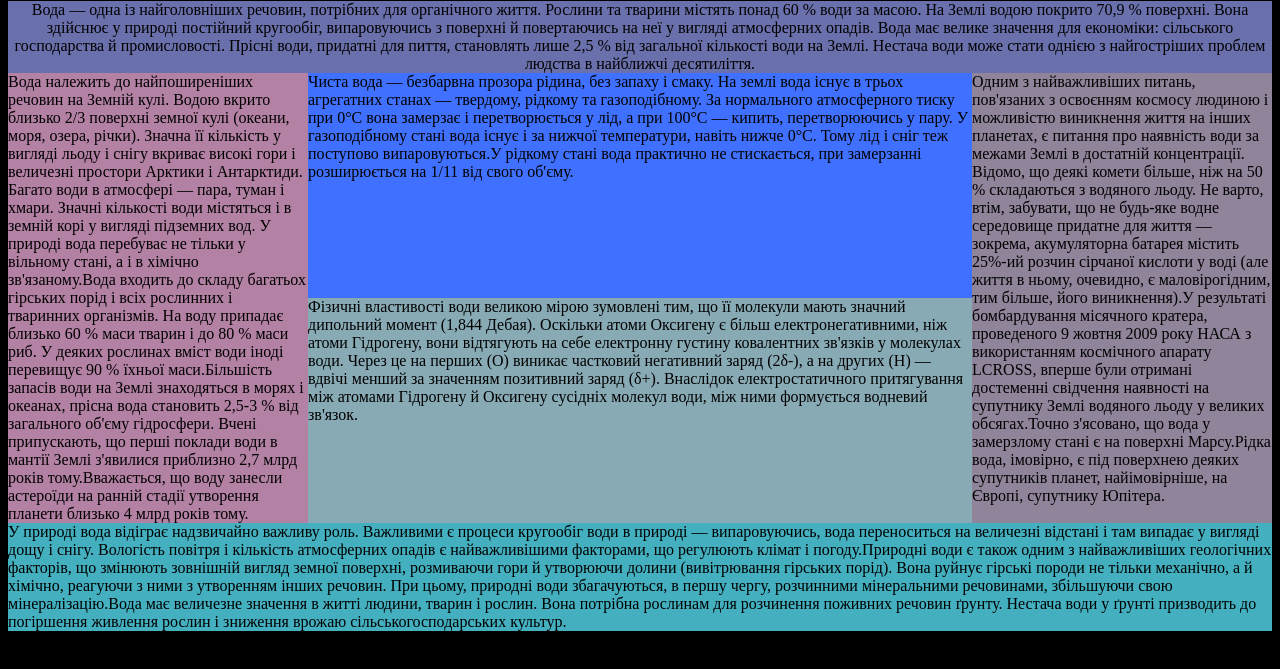
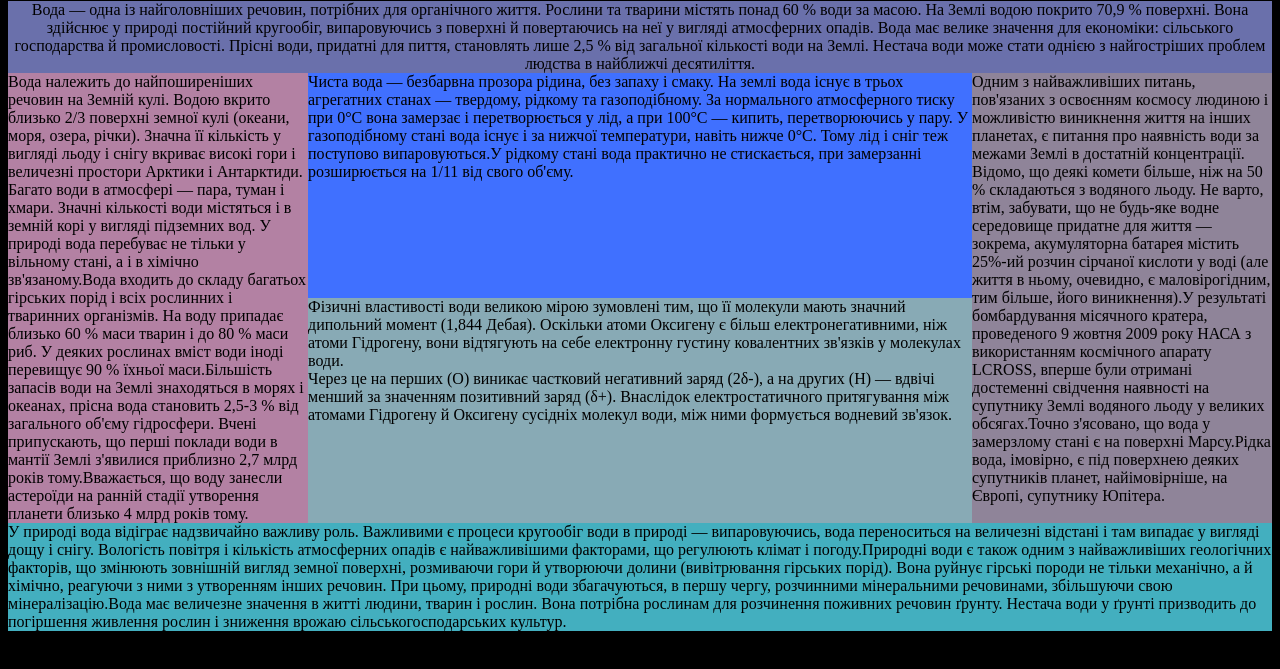
Before and after one commit to leshchuk99/hello-world, a plain HTML site: page index.html in a window 1280 px wide. Shown: the part 79-748 px from the top of the page. Drawn offline with Linux system fonts and the light colour scheme.

Commit message:
Update index.html

```diff
--- a/index.html
+++ b/index.html
@@ -16,7 +16,10 @@
 			<div class="first-column">Вода належить до найпоширеніших речовин на Земній кулі. Водою вкрито близько 2/3 поверхні земної кулі (океани, моря, озера, річки). Значна її кількість у вигляді льоду і снігу вкриває високі гори і величезні простори Арктики і Антарктиди. Багато води в атмосфері — пара, туман і хмари. Значні кількості води містяться і в земній корі у вигляді підземних вод. У природі вода перебуває не тільки у вільному стані, а і в хімічно зв'язаному.Вода входить до складу багатьох гірських порід і всіх рослинних і тваринних організмів. На воду припадає близько 60 % маси тварин і до 80 % маси риб. У деяких рослинах вміст води іноді перевищує 90 % їхньої маси.Більшість запасів води на Землі знаходяться в морях і океанах, прісна вода становить 2,5-3 % від загального об'єму гідросфери. Вчені припускають, що перші поклади води в мантії Землі з'явилися приблизно 2,7 млрд років тому.Вважається, що воду занесли астероїди на ранній стадії утворення планети близько 4 млрд років тому.</div>
 		<div class="second-column">
 				<div class="first-row-incolumn">Чиста вода — безбарвна прозора рідина, без запаху і смаку. На землі вода існує в трьох агрегатних станах — твердому, рідкому та газоподібному. За нормального атмосферного тиску при 0°С вона замерзає і перетворюється у лід, а при 100°С — кипить, перетворюючись у пару. У газоподібному стані вода існує і за нижчої температури, навіть нижче 0°С. Тому лід і сніг теж поступово випаровуються.У рідкому стані вода практично не стискається, при замерзанні розширюється на 1/11 від свого об'єму. </div>
-				<div class="second-row-incolumn">Фізичні властивості води великою мірою зумовлені тим, що її молекули мають значний дипольний момент (1,844 Дебая). Оскільки атоми Оксигену є більш електронегативними, ніж атоми Гідрогену, вони відтягують на себе електронну густину ковалентних зв'язків у молекулах води. Через це на перших (O) виникає частковий негативний заряд (2δ-), а на других (H) — вдвічі менший за значенням позитивний заряд (δ+). Внаслідок електростатичного притягування між атомами Гідрогену й Оксигену сусідніх молекул води, між ними формується водневий зв'язок. </div>
+				<div class="second-row-incolumn">
+					<div class="second-row-incolumn-1">Фізичні властивості води великою мірою зумовлені тим, що її молекули мають значний дипольний момент (1,844 Дебая). Оскільки атоми Оксигену є більш електронегативними, ніж атоми Гідрогену, вони відтягують на себе електронну густину ковалентних зв'язків у молекулах води.</div>
+					<div class="second-row-incolumn-2">Через це на перших (O) виникає частковий негативний заряд (2δ-), а на других (H) — вдвічі менший за значенням позитивний заряд (δ+). Внаслідок електростатичного притягування між атомами Гідрогену й Оксигену сусідніх молекул води, між ними формується водневий зв'язок.</div>
+				</div>
 			</div>
 				<div class="third-column">Одним з найважливіших питань, пов'язаних з освоєнням космосу людиною і можливістю виникнення життя на інших планетах, є 	питання про наявність води за межами Землі в достатній концентрації. Відомо, що деякі комети більше, ніж на 50 % складаються з водяного льоду. Не варто, втім, забувати, що не будь-яке водне середовище придатне для життя — зокрема, акумуляторна батарея містить 25%-ий розчин сірчаної кислоти у воді (але життя в ньому, очевидно, є маловірогідним, тим більше, його виникнення).У результаті бомбардування місячного кратера, проведеного 9 жовтня 2009 року НАСА з використанням космічного апарату LCROSS, вперше були отримані достеменні свідчення наявності на супутнику Землі водяного льоду у великих обсягах.Точно з'ясовано, що вода у замерзлому стані є на поверхні Марсу.Рідка вода, імовірно, є під поверхнею деяких супутників планет, найімовірніше, на Європі, супутнику Юпітера.</div>
 		</div>
```
